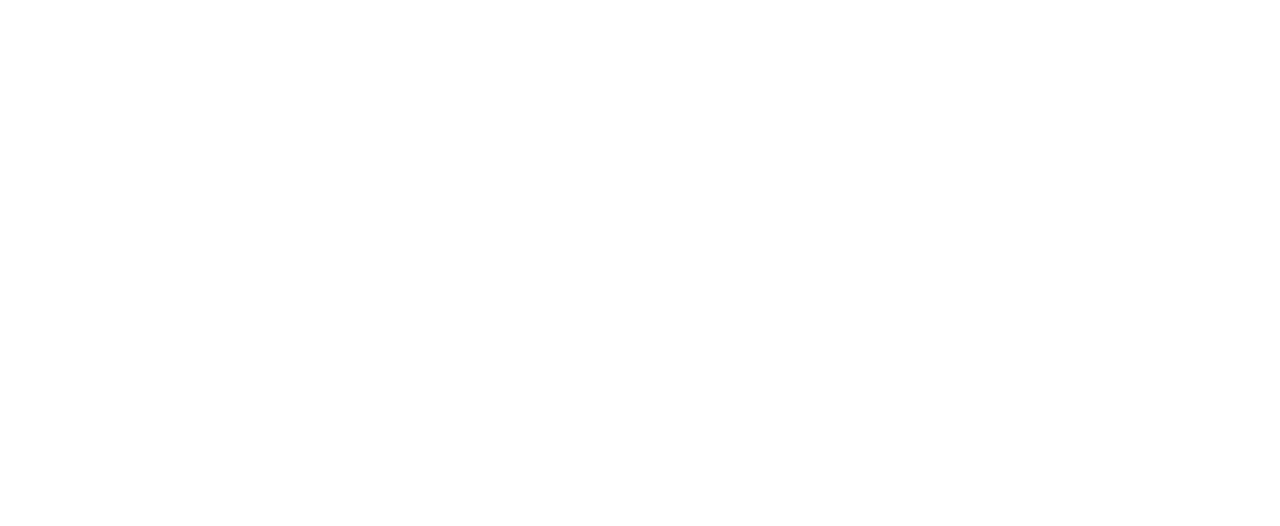
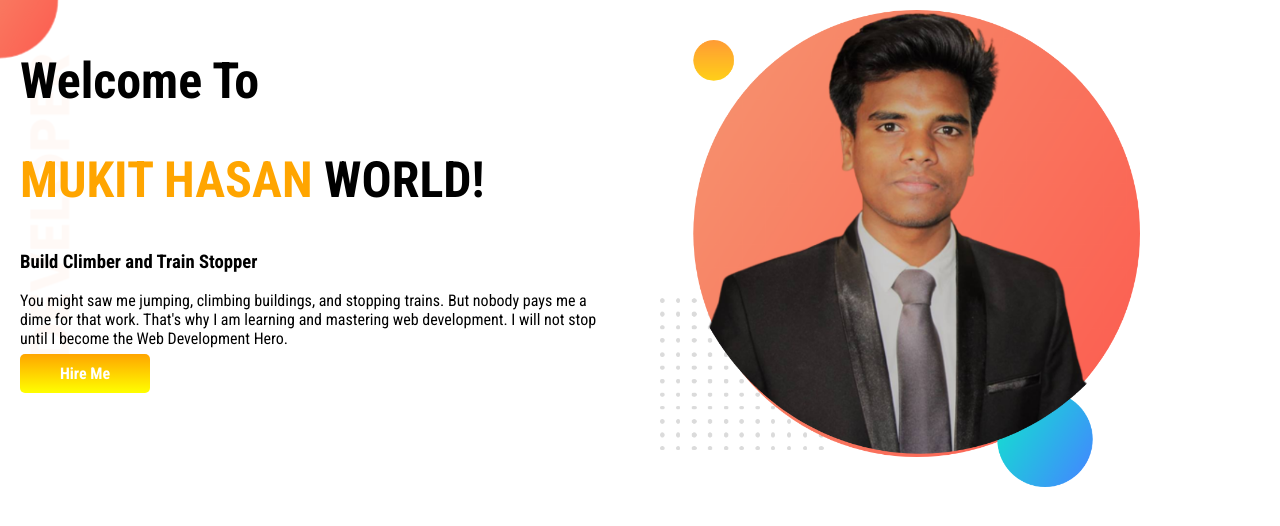
Before and after one commit to MdMukitHasan/developer-portfolio, a plain HTML site: page index.html in a window 1280 px wide. Drawn offline with Linux system fonts and the light colour scheme; a web font is replaced by a local one.

Commit message:
banner section

```diff
--- a/index.html
+++ b/index.html
@@ -1,13 +1,37 @@
 <!DOCTYPE html>
 <html lang="en">
+
 <head>
     <meta charset="UTF-8">
     <meta http-equiv="X-UA-Compatible" content="IE=edge">
     <meta name="viewport" content="width=device-width, initial-scale=1.0">
     <title>MH portfolio</title>
+    <link rel="preconnect" href="https://fonts.googleapis.com">
+    <link rel="preconnect" href="https://fonts.gstatic.com" crossorigin>
+    <link
+        href="https://fonts.googleapis.com/css2?family=Kaisei+Tokumin:wght@400;500;700&family=Poppins:wght@300;400;500&family=Roboto+Condensed:wght@300;400;700&display=swap"
+        rel="stylesheet">
     <link rel="stylesheet" href="style.css">
 </head>
+
 <body>
+    <section class="top-banner">
+        <div class="half-width">
+            <h1>Welcome To</h1>
+            <h1><span class="orenge">MUKIT HASAN</span> WORLD!</h1>
+            <h3>Build Climber and Train Stopper</h3>
+            <p>You might saw me jumping, climbing buildings, and stopping trains. But nobody pays me a dime for that
+                work.
+                That's why I am learning and mastering web development. I will not stop until I become the Web
+                Development
+                Hero.
+            </p>
+            <a target="_blank" class="button" href="https://www.linkedin.com/in/md-mukit-hasan/">Hire Me</a>
+        </div>
+        <div class="half-width">
+            <img src="images/my-bg.png" alt="">
+        </div>
+    </section>
+</body>
 
-</body>
 </html>
--- a/style.css
+++ b/style.css
@@ -0,0 +1,48 @@
+body {
+    font-family: 'Kaisei Tokumin', serif;
+    font-family: 'Poppins', sans-serif;
+    font-family: 'Roboto Condensed', sans-serif;
+    margin: 0;
+}
+
+h1 {
+    font-size: 50px;
+}
+
+.orenge {
+    color: orange;
+}
+
+section {
+    display: flex;
+
+}
+
+.orenge {
+    color: orange;
+}
+
+.half-width {
+    width: 50%;
+    padding: 10px 20px;
+}
+
+.half-width img {
+    width: 80%;
+}
+
+.button {
+    text-decoration: none;
+    color: white;
+    padding: 10px 40px;
+    background-image: linear-gradient(orange, yellow);
+    border-radius: 5px;
+    font-weight: 700;
+
+}
+
+.top-banner {
+    background-image: url(images/top-banner.png);
+    background-repeat: no-repeat;
+
+}
```
